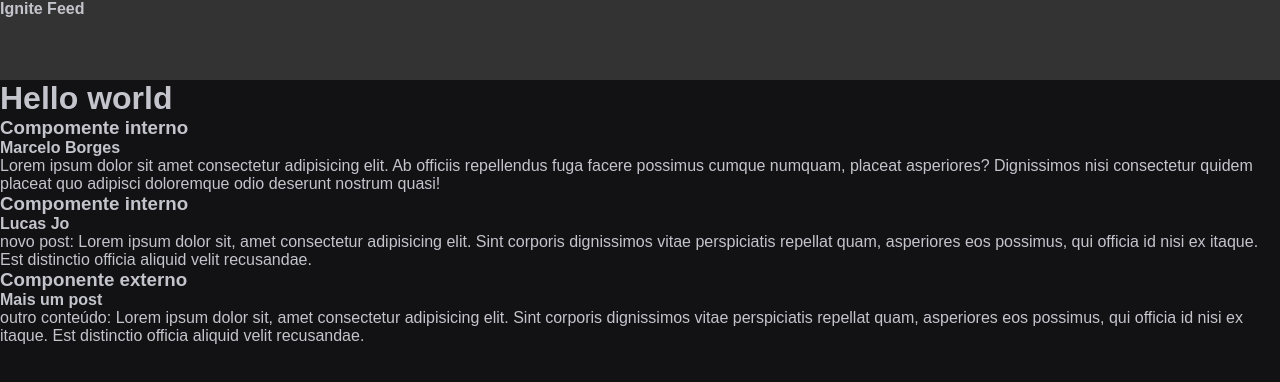
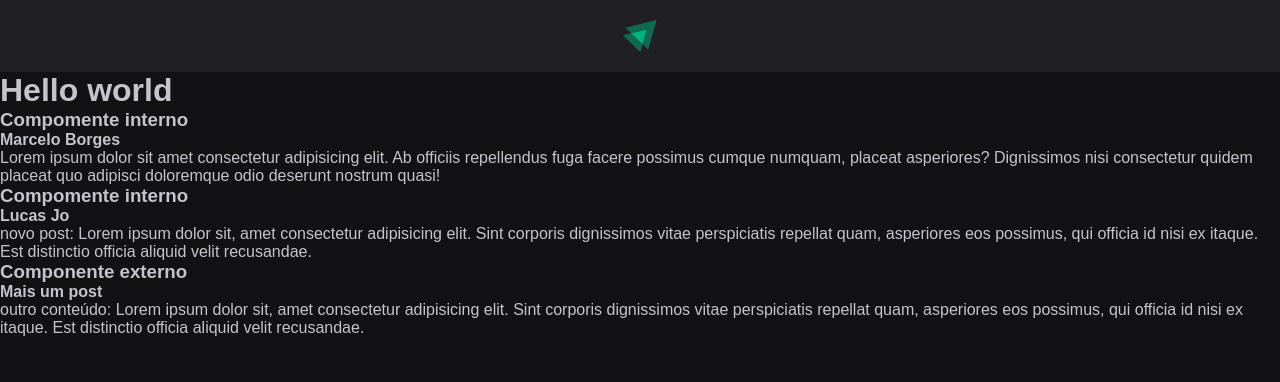
Before and after one commit to marcelllombm/Full-Stack-Rocketseat, a React (Vite) app in the folder reactjs/01-fundamentos-reactjs/: page / in a window 1280 px wide. Shown: the top 382 px of the page. Built offline with nearby package versions, Linux system fonts and the light colour scheme.

Commit message:
feat: Application Structure - Component: Header

```diff
--- a/reactjs/01-fundamentos-reactjs/src/components/Header.jsx
+++ b/reactjs/01-fundamentos-reactjs/src/components/Header.jsx
@@ -1,9 +1,10 @@
 import styles from "./header.module.css";
+import igniteLogo from "../assets/ignite-logo.svg";
 
 export function Header() {
   return (
     <header className={styles.header}>
-      <strong>Ignite Feed</strong>
+      <img src={igniteLogo} alt="LogoTipo do Ignite" />
     </header>
   );
 }
--- a/reactjs/01-fundamentos-reactjs/src/components/Header.module.css
+++ b/reactjs/01-fundamentos-reactjs/src/components/Header.module.css
@@ -1,4 +1,10 @@
 .header {
-  background: #333;
-  height: 80px;
+  background: var(--gray-800);
+  display: flex;
+  justify-content: center;
+  padding: 1.25rem 0;
 }
+
+.header img {
+  height: 2rem;
+}
```
Also changed, not shown: reactjs/01-fundamentos-reactjs/src/assets/ignite-logo.svg (added).
